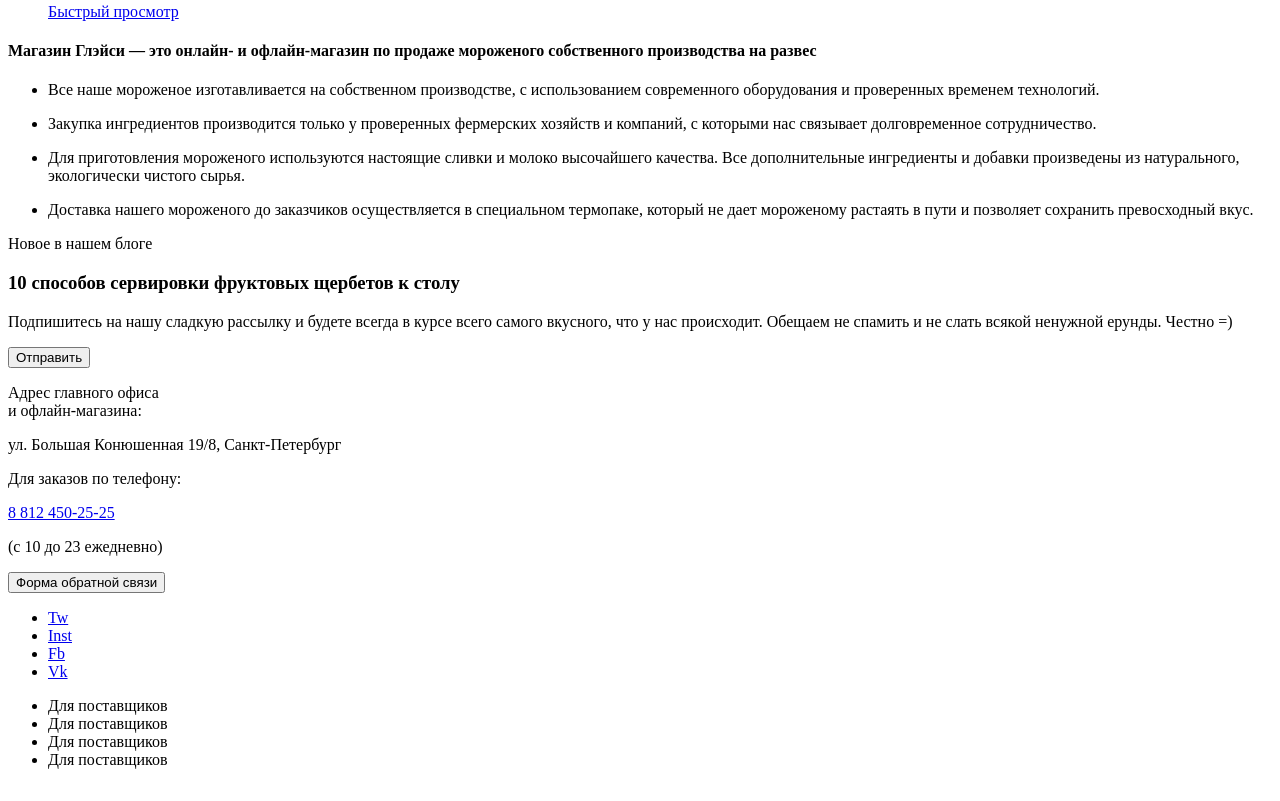
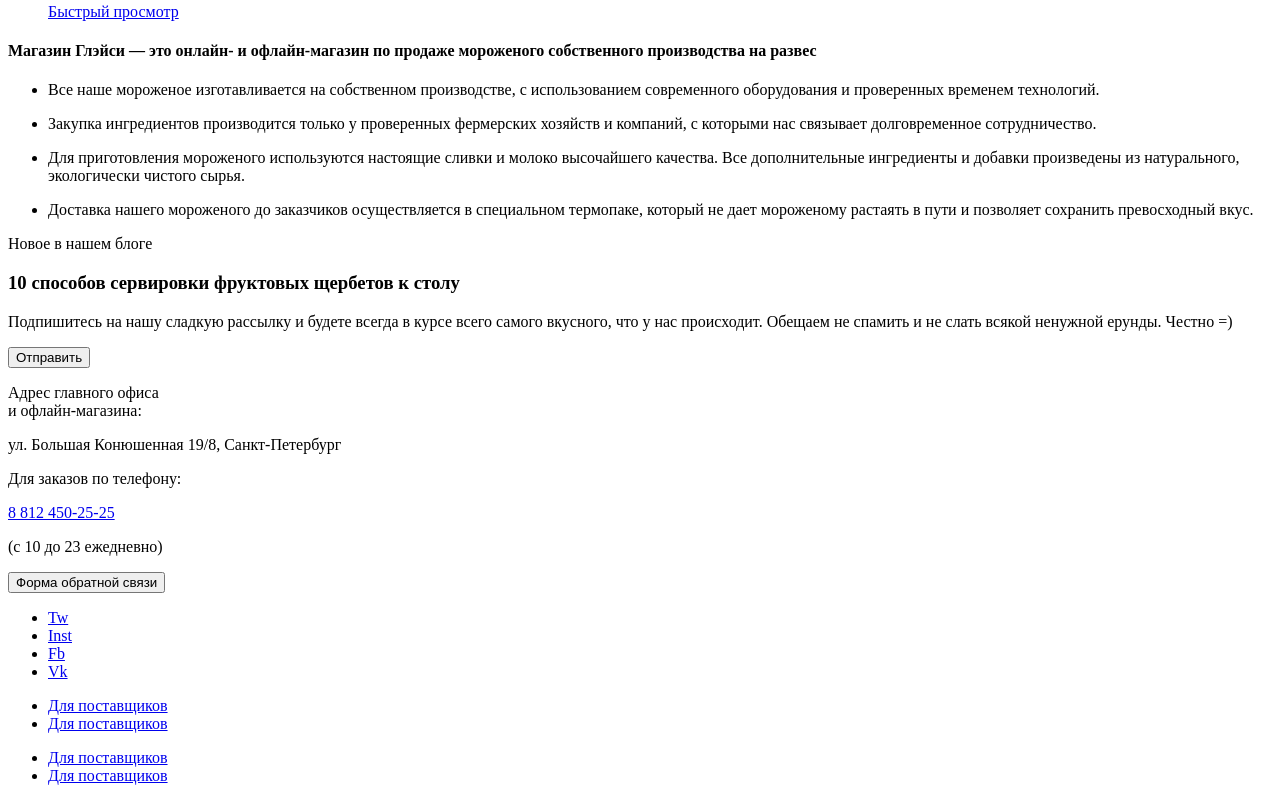
Before and after one commit to Shelmari/gllacy, a plain HTML site: page index.html in a window 1280 px wide. Shown: the part 1936-2737 px from the top of the page. Drawn offline with Linux system fonts and the light colour scheme.

Commit message:
Corrected: footer in the index.html

```diff
--- a/index.html
+++ b/index.html
@@ -170,14 +170,28 @@
                         <a class="sosials__link" href="#">Vk</a>
                     </li>
                 </ul>
-                <nav class="footer__nav">
-                    <ul class="footer__nav-list">
-                        <li class="footer__nav-item">Для поставщиков</li>
-                        <li class="footer__nav-item">Для поставщиков</li>
-                        <li class="footer__nav-item">Для поставщиков</li>
-                        <li class="footer__nav-item">Для поставщиков</li>
-                    </ul>
-                </nav>
+                <div class="footer__nav">
+                    <div class="footer__nav-col">
+                        <ul class="footer__nav-items">
+                            <li class="footer__nav-item">
+                                <a class="footer__nav-link" href="#">Для поставщиков</a>
+                            </li>
+                            <li class="footer__nav-item">
+                                <a class="footer__nav-link" href="#">Для поставщиков</a>
+                            </li>
+                        </ul>
+                    </div>
+                    <div class="footer__nav-col">
+                        <ul class="footer__nav-items">
+                            <li class="footer__nav-item">
+                                <a class="footer__nav-link" href="#">Для поставщиков</a>
+                            </li>
+                            <li class="footer__nav-item">
+                                <a class="footer__nav-link" href="#">Для поставщиков</a>
+                            </li>
+                        </ul>
+                    </div>
+                </div>
             </div>
         </footer>
     </div>
```
